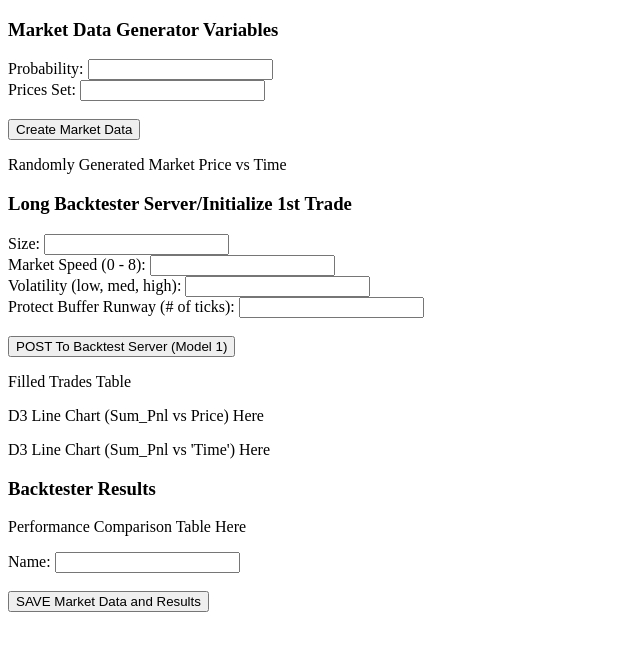
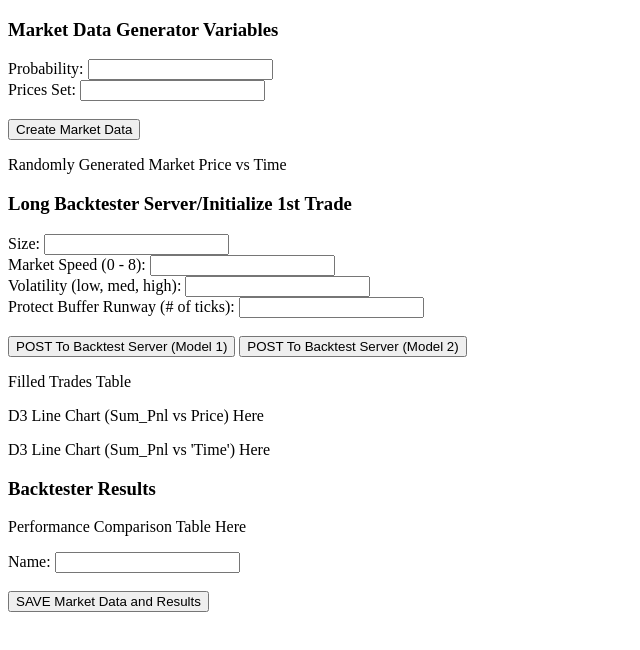
Before and after one commit to leoismyfriend/market_generator_backtester_frontend, a plain HTML site: page index.html in a window 1280 px wide. Shown: the whole page, without its empty margins (0-640 px from the left). Drawn offline with nearby package versions, Linux system fonts and the light colour scheme.

Commit message:
added button to different model

```diff
--- a/index.html
+++ b/index.html
@@ -55,6 +55,8 @@
         <br>
         <br>
         <button value="backtester_send">POST To Backtest Server (Model 1)</button>
+        <button value="backtester_send">POST To Backtest Server (Model 2)</button>
+
         <p>Filled Trades Table</p>
         <p>D3 Line Chart (Sum_Pnl vs Price) Here</p>
         <p>D3 Line Chart (Sum_Pnl vs 'Time') Here</p>
```
